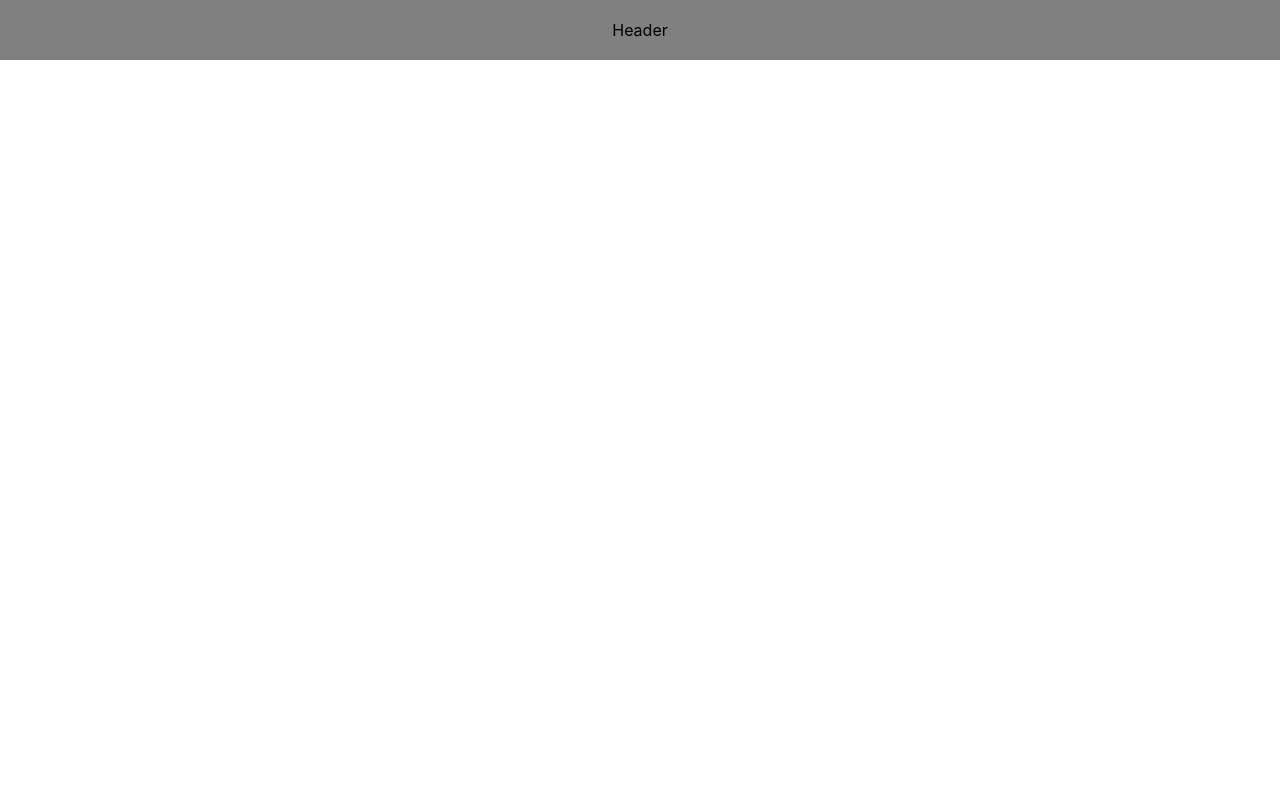
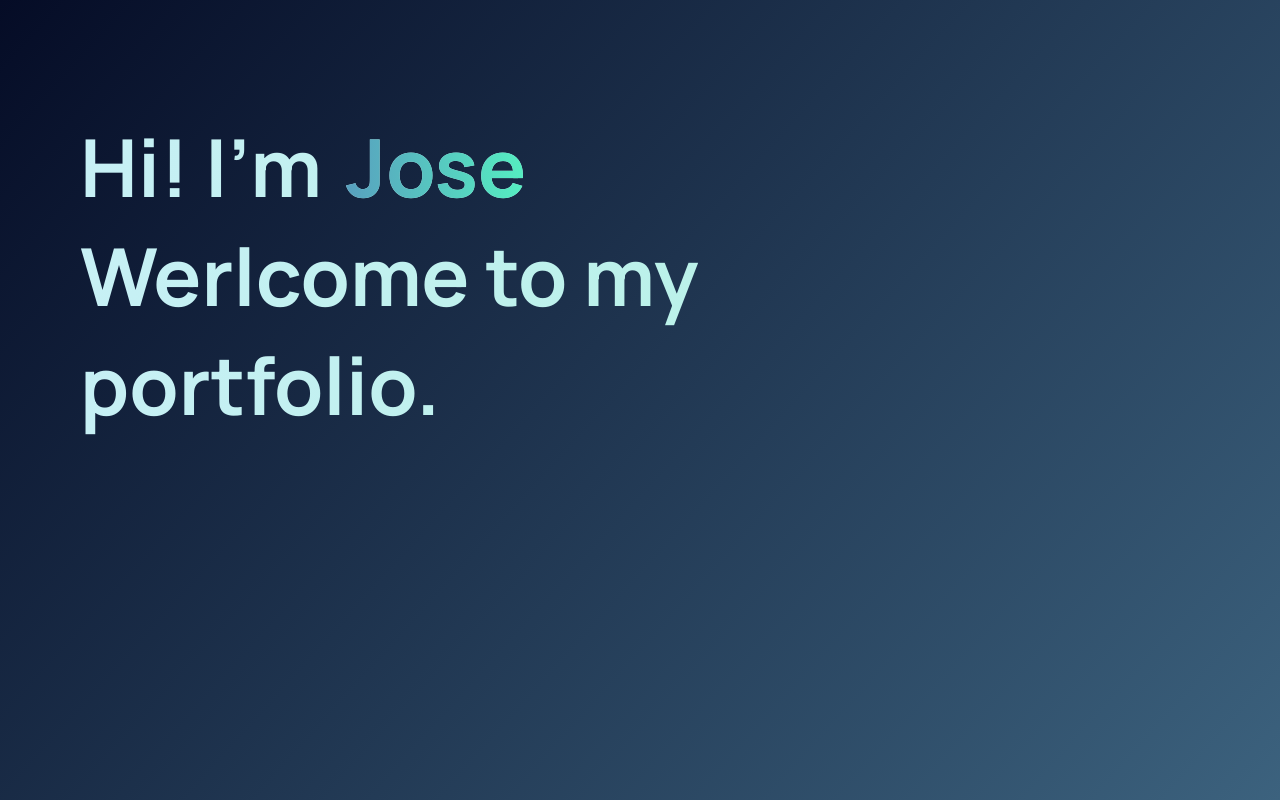
Before and after one commit to joseCarlosAndrade/Portfolio-JC, a React (Create React App) app: page / in a window 1280 px wide. Shown: the top 800 px of the page. Built offline with nearby package versions, Linux system fonts and the light colour scheme.

Commit message:
sections added

```diff
--- a/src/App.css
+++ b/src/App.css
@@ -1,38 +1,4 @@
-.App {
-  text-align: center;
-}
-
-.App-logo {
-  height: 40vmin;
-  pointer-events: none;
-}
-
-@media (prefers-reduced-motion: no-preference) {
-  .App-logo {
-    animation: App-logo-spin infinite 20s linear;
-  }
-}
-
-.App-header {
-  background-color: #282c34;
-  min-height: 100vh;
+.appContainer {
   display: flex;
   flex-direction: column;
-  align-items: center;
-  justify-content: center;
-  font-size: calc(10px + 2vmin);
-  color: white;
 }
-
-.App-link {
-  color: #61dafb;
-}
-
-@keyframes App-logo-spin {
-  from {
-    transform: rotate(0deg);
-  }
-  to {
-    transform: rotate(360deg);
-  }
-}
--- a/src/App.tsx
+++ b/src/App.tsx
@@ -1,11 +1,18 @@
 import React from 'react';
 import './App.css';
-import { Header } from './components';
+import { Footer, Header , IntroductionSection, WhatIdoSection} from './components';
+
 
 function App() {
   return (
     <>
-      <Header></Header>
+      {/* <Header></Header> */}
+      <div className='appContainer'>
+        <IntroductionSection></IntroductionSection>
+        <WhatIdoSection></WhatIdoSection>
+        <Footer></Footer>
+      </div>
+
     </>
   );
 }
--- /dev/null
+++ b/src/components/Footer/Footer.tsx
@@ -0,0 +1,13 @@
+import React from 'react';
+import './footer.css';
+
+function Footer() {
+  return (
+    <>
+        <div className='footerContainer'>
+        </div>
+    </>
+  )
+}
+
+export default Footer
--- /dev/null
+++ b/src/components/Footer/footer.css
@@ -0,0 +1,6 @@
+.footerContainer {
+    background: var(--gradient-footer);
+    width: 100%;
+    padding: 0;
+    height: 10rem;
+}
--- /dev/null
+++ b/src/components/IntroductionSection/IntroductionSection.tsx
@@ -0,0 +1,26 @@
+import React from 'react'
+import './introductionsection.css';
+
+function IntroductionSection() {
+  return (
+    <>
+        <section className='introductionSection'>
+            <div className='textContainer'>
+                <div className='textFirstLine'>
+                  <p className='introductionText'>
+                      Hi! I'm
+                  </p>
+                  <p className='textJose'> Jose</p>
+                </div>
+
+                <div className='textSecondLine'>
+                  Werlcome to my portfolio.
+                </div>
+
+            </div>
+        </section>
+    </>
+  )
+}
+
+export default IntroductionSection
--- /dev/null
+++ b/src/components/IntroductionSection/introductionsection.css
@@ -0,0 +1,43 @@
+.introductionSection {
+    /* background: rgb(5,12,38); */
+    background: var(--gradient-introduction);
+    height: 100vh;
+    width: 100%;
+    margin: 0;
+
+    /* padding: 0; */
+}
+
+
+.textContainer {
+    font-family: var(--font-family);
+    font-weight: bold;
+    font-size: 5rem;
+    background: var(--gradient-introduction-text);
+    background-clip: text;
+    -webkit-text-fill-color: transparent;
+
+    margin: 2rem 5rem;
+}
+
+.introductionText {
+    margin-bottom: 0;
+}
+
+.textJose {
+    background: var(--gradient-jose-text);
+    background-clip: text ;
+    -webkit-text-fill-color: transparent;
+    margin-left: 1.5rem;
+    margin-bottom: 0;
+    height: auto;
+}
+
+.textFirstLine {
+    display: flex;
+    margin: 0;
+}
+
+.textSecondLine {
+    width: 50rem;
+}
--- /dev/null
+++ b/src/components/WhatIdoSection/WhatIdoSection.tsx
@@ -0,0 +1,14 @@
+import React from 'react'
+import './whatidosection.css'
+
+function WhatIdoSection() {
+  return (
+    <>
+        <section className='whatidosection'>
+
+        </section>
+    </>
+  )
+}
+
+export default WhatIdoSection
--- /dev/null
+++ b/src/components/WhatIdoSection/whatidosection.css
@@ -0,0 +1,7 @@
+.whatidosection {
+    background: var(--gradient-whatido);
+    height: 100vh;
+    width: 100%;
+    margin: 0;
+    padding: 0;
+}
--- a/src/components/index.ts
+++ b/src/components/index.ts
@@ -1 +1,4 @@
 export { default as Header} from './Header/Header';
+export { default as IntroductionSection} from './IntroductionSection/IntroductionSection';
+export { default as WhatIdoSection } from './WhatIdoSection/WhatIdoSection';
+export { default as Footer } from './Footer/Footer';
--- a/src/index.css
+++ b/src/index.css
@@ -1,3 +1,5 @@
+@import url('https://fonts.googleapis.com/css2?family=Manrope:wght@200;300;400;500;600;700;800&display=swap');
+
 body {
   margin: 0;
   font-family: -apple-system, BlinkMacSystemFont, 'Segoe UI', 'Roboto', 'Oxygen',
@@ -11,3 +13,14 @@ code {
   font-family: source-code-pro, Menlo, Monaco, Consolas, 'Courier New',
     monospace;
 }
+
+:root {
+  --font-family: 'Manrope', sans-serif;
+
+  --gradient-introduction: linear-gradient(132deg, rgba(5,12,38,1) 0%, rgba(60,98,126,1) 100%);
+  --gradient-whatido: linear-gradient(41deg, rgba(42,90,90,1) 0%, rgba(70,246,246,1) 100%);
+  --gradient-footer: linear-gradient(180deg, rgba(38,41,45,1) 0%, rgba(22,25,27,1) 100%);
+
+  --gradient-introduction-text: linear-gradient(90deg, rgba(199,240,245,1) 0%, rgba(177,243,224,1) 100%);
+  --gradient-jose-text: linear-gradient(90deg, rgba(88,160,191,1) 0%, rgba(85,239,193,1) 100%);
+}
```
